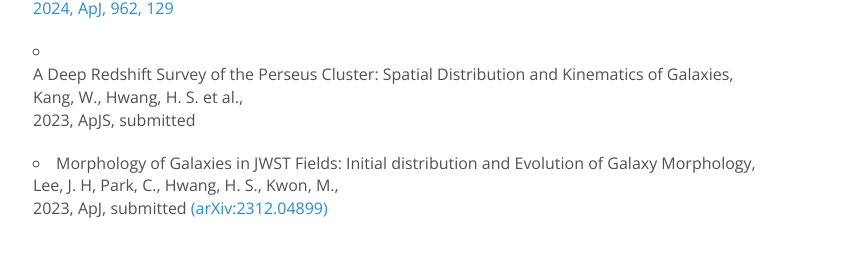
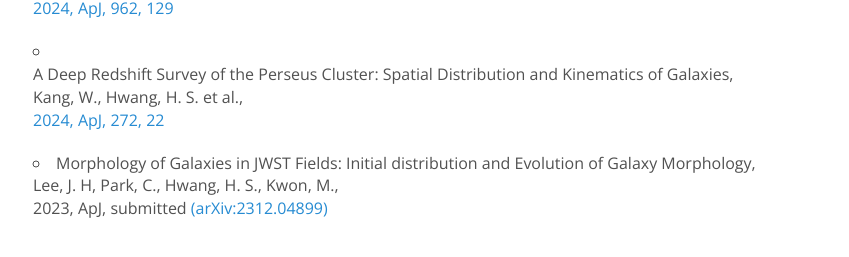
Before and after one commit to exgalcos/exgalcos.github.io, a Jekyll site: the page built from publications.md, in a window 1280 px wide. Shown: the part 388-645 px from the top of the page, without its empty margins (222-1071 px from the left). Built offline with Jekyll 4.4.1, drawn with Linux system fonts in a browser that asks for light colours; nearby versions of some CDN libraries; comment, search, counter and statistics services are not loaded.

Commit message:
Update publications.md

```diff
--- a/publications.md
+++ b/publications.md
@@ -19,7 +19,7 @@ Lee, G., Hwang, H. S., Lee, J., Shin, J., Song, H.<br>
 
 * A Deep Redshift Survey of the Perseus Cluster: Spatial Distribution and Kinematics of Galaxies,<br>
 Kang, W., Hwang, H. S. et al.,<br>
-2023, ApJS, submitted
+[2024, ApJ, 272, 22](https://ui.adsabs.harvard.edu/abs/2024ApJS..272...22K/abstract)
 
 * Morphology of Galaxies in JWST Fields: Initial distribution and Evolution of Galaxy Morphology,<br>
 Lee, J. H, Park, C., Hwang, H. S., Kwon, M.,<br>
```
